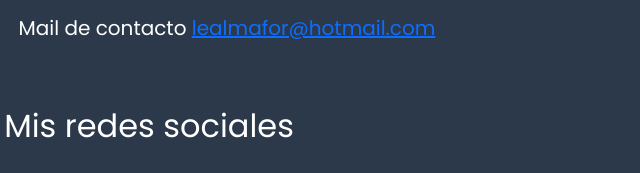
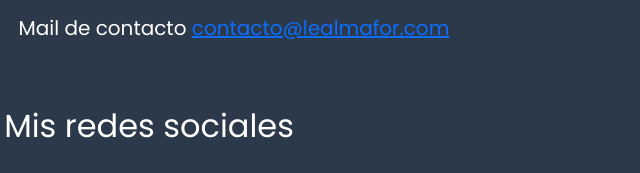
Before and after one commit to Lealmf23/LealMaforWeb, a plain HTML site: page sobre-mi.html in a window 1280 px wide. Shown: the part 627-800 px from the top of the page, 491-1131 px from the left. Drawn offline with nearby package versions, Linux system fonts and the light colour scheme.

Commit message:
actualización mail de contacto

```diff
--- a/sobre-mi.html
+++ b/sobre-mi.html
@@ -105,7 +105,7 @@
         <p class="fs-5">Te invito a seguirme en la red social que más de guste o unirte a mi servidor de Discord
           en caso de que quieras contactarme.</p>
         <p class="fs-5">
-          Mail de contacto <a href="mailto:lealmafor@hotmail.com">lealmafor@hotmail.com</a>
+          Mail de contacto <a href="mailto:contacto@lealmafor.com">contacto@lealmafor.com</a>
         </p>
       </div>
     </div>
```
